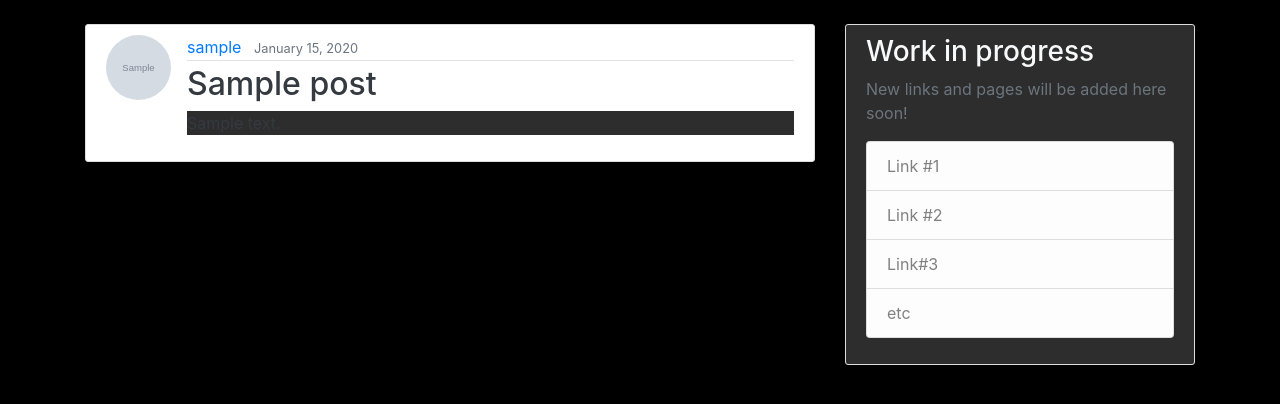
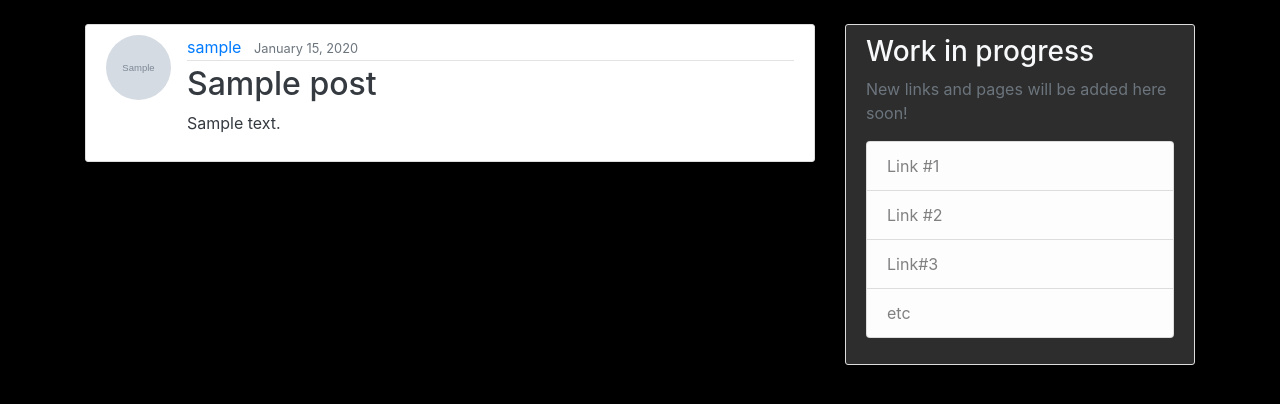
Before and after one commit to sarthak1905/BlogCity, a Django app: page /home/ in a window 1280 px wide. Shown: the part 56-460 px from the top of the page. Run offline with Django 3.2, Linux system fonts and the light colour scheme; tables that the repository leaves empty hold one stand-in row (values such as "Sample post"); grey boxes marked "Sample" are stand-in pictures; some libraries are stand-ins or nearby versions.

Commit message:
Updated styles

```diff
--- a/blog/templates/blog/home.html
+++ b/blog/templates/blog/home.html
@@ -9,7 +9,7 @@
               <small class="text-muted">{{ post.date_posted|date:"F d, Y" }}</small>
             </div>
             <h2><a class="article-title text-dark" href="{% url 'post-detail' post.id %}">{{ post.title }}</a></h2>
-            <p class="article-content">{{ post.content }}</p>
+            <p class="article-content bg-white text-dark">{{ post.content }}</p>
         </div>
       </article>
     {% endfor %}
```
